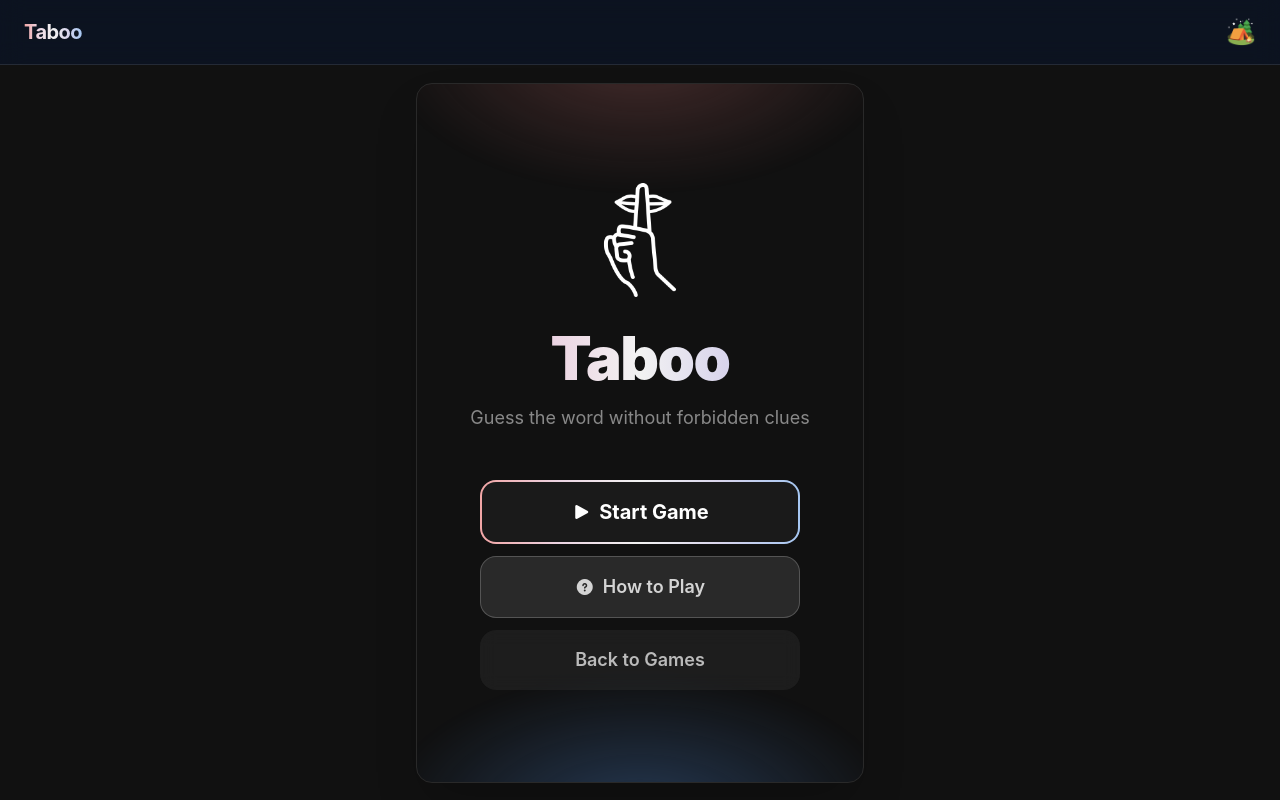
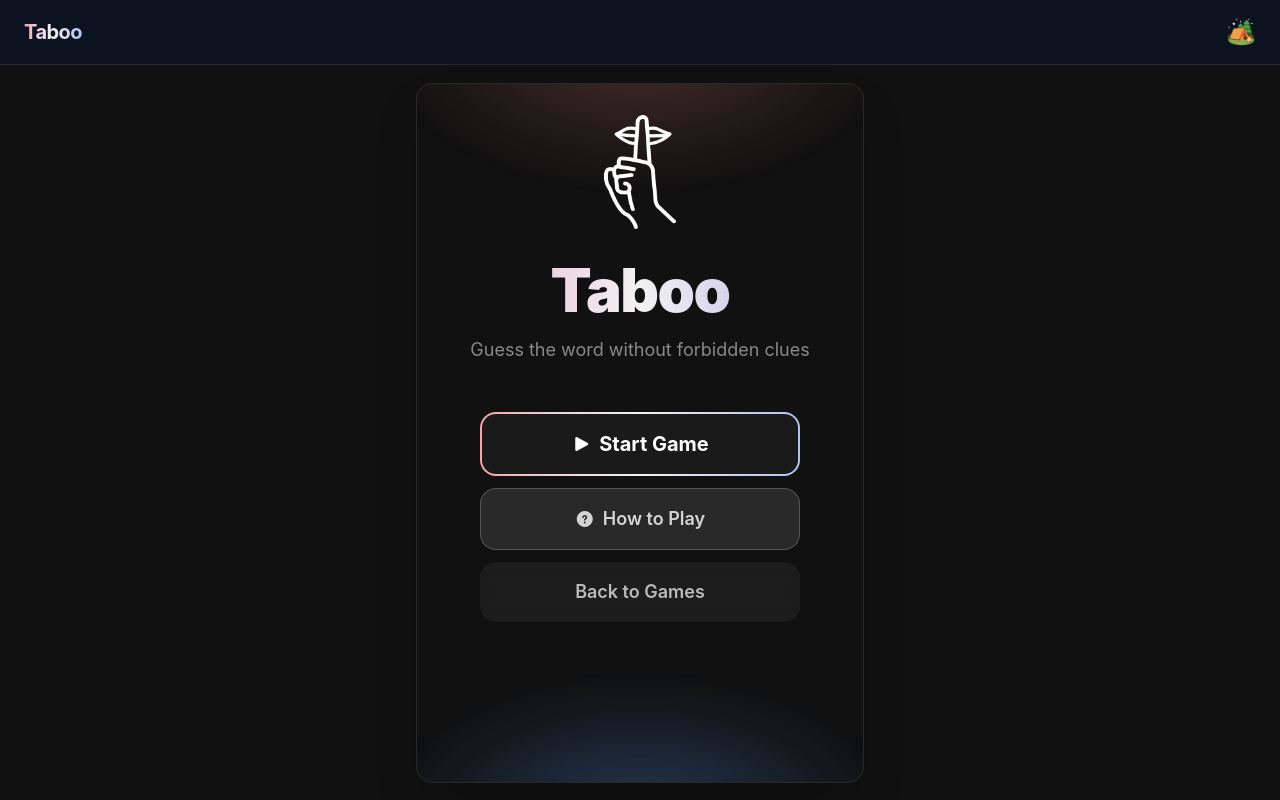
Before and after one commit to Skithy/campfire-games, a SvelteKit app: page /taboo in a window 1280 px wide. Built offline with nearby package versions, Linux system fonts and the light colour scheme.

Commit message:
implement GameContainer and context for managing background colors

```diff
--- a/src/lib/components/taboo/FinalResultsScreen.svelte
+++ b/src/lib/components/taboo/FinalResultsScreen.svelte
@@ -1,7 +1,7 @@
 <script lang="ts">
   import { TEAM_BLUE, TEAM_RED } from "$lib/constants/teams"
 
-  import { getGameContainerContext } from "./gameContainerContext.svelte"
+  import { getGameContainerContext } from "$lib/components/layout/gameContainerContext.svelte"
 
   let {
     redScore,
--- a/src/lib/components/taboo/GetReadyScreen.svelte
+++ b/src/lib/components/taboo/GetReadyScreen.svelte
@@ -3,7 +3,7 @@
   import GameMenu from "$lib/components/taboo/GameMenu.svelte"
   import type { Color } from "$lib/utils/colors"
 
-  import { getGameContainerContext } from "./gameContainerContext.svelte"
+  import { getGameContainerContext } from "$lib/components/layout/gameContainerContext.svelte"
 
   let {
     teamName,
--- a/src/lib/components/taboo/PlayScreen.svelte
+++ b/src/lib/components/taboo/PlayScreen.svelte
@@ -7,7 +7,7 @@
   import type { TabooCard as TabooCardType } from "$lib/data/tabooCards"
   import type { Color } from "$lib/utils/colors"
 
-  import { getGameContainerContext } from "./gameContainerContext.svelte"
+  import { getGameContainerContext } from "$lib/components/layout/gameContainerContext.svelte"
 
   let {
     card,
--- a/src/lib/components/taboo/ResultsScreen.svelte
+++ b/src/lib/components/taboo/ResultsScreen.svelte
@@ -3,7 +3,7 @@
   import type { TabooCard } from "$lib/data/tabooCards"
   import type { Color } from "$lib/utils/colors"
 
-  import { getGameContainerContext } from "./gameContainerContext.svelte"
+  import { getGameContainerContext } from "$lib/components/layout/gameContainerContext.svelte"
 
   let {
     teamName,
--- a/src/lib/components/taboo/SplashScreen.svelte
+++ b/src/lib/components/taboo/SplashScreen.svelte
@@ -1,11 +1,10 @@
 <script lang="ts">
   import { fade, scale } from "svelte/transition"
 
+  import { getGameContainerContext } from "$lib/components/layout/gameContainerContext.svelte"
   import { TEAM_BLUE, TEAM_RED } from "$lib/constants/teams"
   import sshImage from "$lib/images/ssh.png"
   import { Color } from "$lib/utils/colors"
-
-  import { getGameContainerContext } from "./gameContainerContext.svelte"
 
   let { onStart }: { onStart: () => void } = $props()
 
@@ -14,7 +13,9 @@
   const gradient = Color.toGradient(TEAM_RED.color, TEAM_BLUE.color)
 
   const ctx = getGameContainerContext()
-  ctx.setBackground(TEAM_RED.color, TEAM_BLUE.color)
+  $effect(() => {
+    ctx.setBackground(TEAM_RED.color, TEAM_BLUE.color)
+  })
 
   function toggleInstructions() {
     showInstructions = !showInstructions
--- /dev/null
+++ b/src/routes/taboo/+layout.svelte
@@ -0,0 +1,11 @@
+<script lang="ts">
+  import GameContainer from "$lib/components/layout/GameContainer.svelte"
+
+  let { children } = $props()
+</script>
+
+<div class="relative flex h-full flex-col overflow-hidden bg-[#111] font-sans text-white">
+  <GameContainer>
+    {@render children()}
+  </GameContainer>
+</div>
--- a/src/routes/taboo/+page.svelte
+++ b/src/routes/taboo/+page.svelte
@@ -2,7 +2,6 @@
   import { fade } from "svelte/transition"
 
   import FinalResultsScreen from "$lib/components/taboo/FinalResultsScreen.svelte"
-  import GameContainer from "$lib/components/taboo/GameContainer.svelte"
   import GetReadyScreen from "$lib/components/taboo/GetReadyScreen.svelte"
   import PlayScreen from "$lib/components/taboo/PlayScreen.svelte"
   import ResultsScreen from "$lib/components/taboo/ResultsScreen.svelte"
@@ -176,29 +175,11 @@
   <meta name="description" content="Guess the word without forbidden clues" />
 </svelte:head>
 
-<div class="relative flex h-full flex-col overflow-hidden bg-[#111] font-sans text-white">
-  <!-- Splash screen -->
-  {#key phase === "splash"}
+{#key phase}
+  <div in:fade={{ duration: 300, delay: 150 }} out:fade={{ duration: 150 }}>
     {#if phase === "splash"}
-      <div
-        class="absolute inset-0 z-20 flex justify-center overflow-auto"
-        in:fade={{ duration: 300, delay: 150 }}
-        out:fade={{ duration: 150 }}
-      >
-        <GameContainer>
       <SplashScreen onStart={startGame} />
-        </GameContainer>
-      </div>
-    {/if}
-  {/key}
-
-  <!-- Game screens -->
-  {#if phase !== "splash"}
-    <main class="relative flex h-full flex-1" in:fade={{ duration: 300, delay: 150 }}>
-      {#key phase}
-        <div class="absolute inset-0 flex justify-center overflow-auto">
-          <GameContainer>
-            {#if phase === "getReady"}
+    {:else if phase === "getReady"}
       <GetReadyScreen
         teamName={currentTeam.name}
         teamColor={currentTeam.color}
@@ -235,9 +216,5 @@
         onPlayAgain={startGame}
       />
     {/if}
-          </GameContainer>
   </div>
 {/key}
-    </main>
-  {/if}
-</div>
```
Also changed, not shown: src/lib/components/layout/GameContainer.svelte (renamed from src/lib/components/taboo/GameContainer.svelte), src/lib/components/layout/gameContainerContext.svelte.ts (renamed from src/lib/components/taboo/gameContainerContext.svelte.ts). Lines whose indentation alone changed are shown as unchanged.
